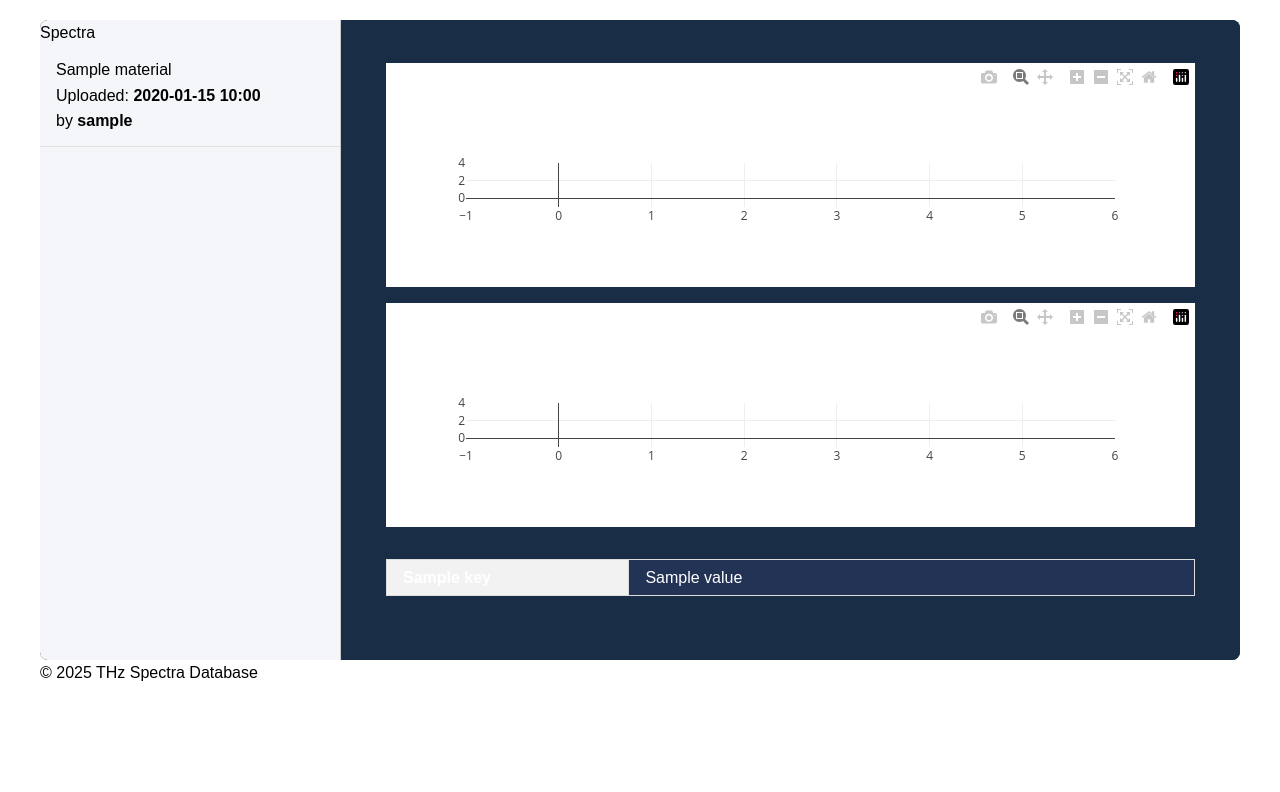
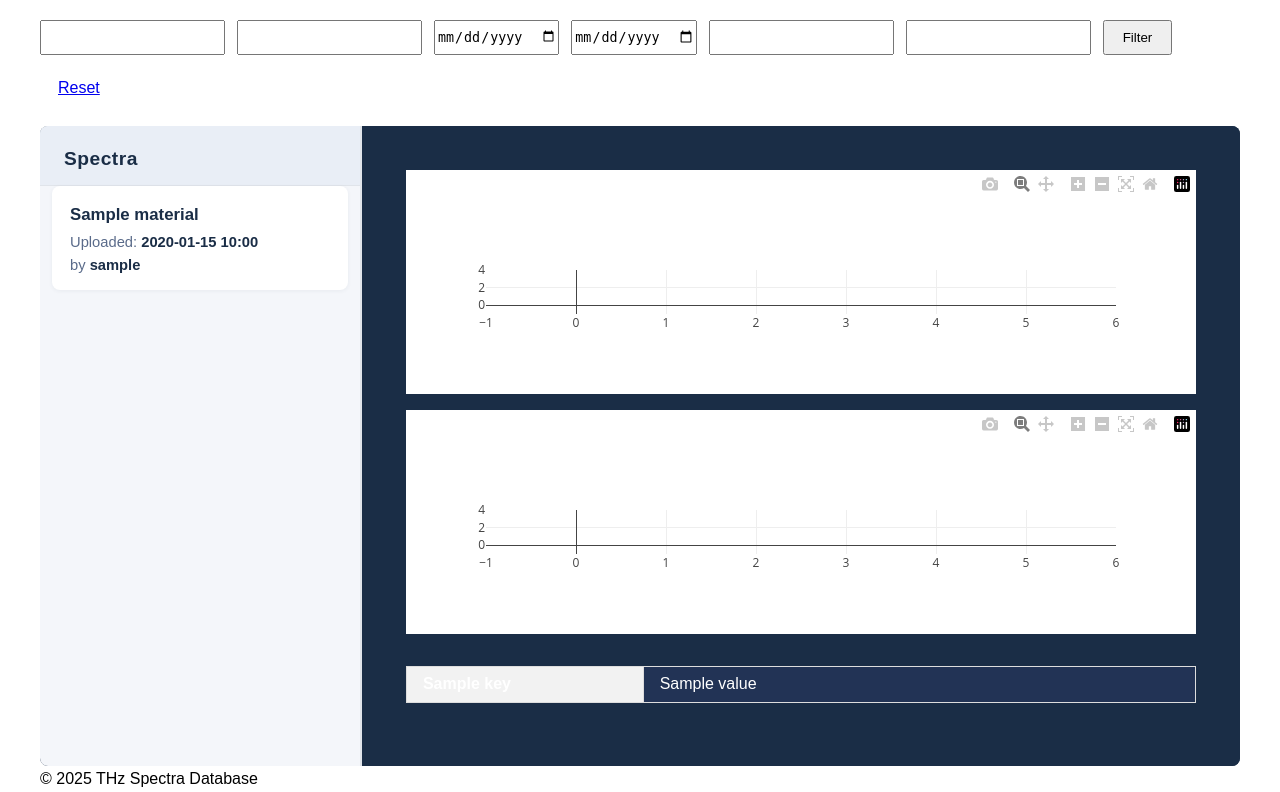
Before and after one commit to unibe-icelab/thz-tds-database, a Django app: template spectra/templates/spectra/spectrum_list.html in a window 1280 px wide. Shown: the part 78-870 px from the top of the page. Before the commit the page ends 759 px from the top, so only its background shows below. Run offline with Django 3.2, Linux system fonts and the light colour scheme; tables that the repository leaves empty hold one stand-in row (values such as "Sample post"); the template is opened without the code that fills it: values that come from a table or form of the project are taken from there, most other values are stand-ins (such as "Sample title", 1, 10 or a date in 2020); data that the repository does not hold is empty; some libraries are stand-ins or nearby versions.

Commit message:
working filter

```diff
--- a/spectra/forms.py
+++ b/spectra/forms.py
@@ -5,22 +5,43 @@ import json
 from django import forms
 from thzpy.timedomain import common_window
 from thzpy.transferfunctions import uniform_slab
+import re
+from django.core.exceptions import ValidationError
 
 from .models import Spectrum, Material
 import pydotthz
 import numpy as np  # Ensure NumPy is imported
+
+# spectra/forms.py
+from django import forms
+
+class SpectrumFilterForm(forms.Form):
+    name = forms.CharField(label="Material Name", required=False)
+    uploaded_by = forms.CharField(label="Uploaded By", required=False)
+    upload_date_from = forms.DateField(label="Uploaded After", required=False, widget=forms.DateInput(attrs={'type': 'date'}))
+    upload_date_to = forms.DateField(label="Uploaded Before", required=False, widget=forms.DateInput(attrs={'type': 'date'}))
+    meta_key = forms.CharField(label="Metadata Key", required=False)
+    meta_value = forms.CharField(label="Metadata Value", required=False)
+
+def validate_material_name(value):
+    # Only allow Unicode word characters and hyphens (no spaces or special chars)
+    if not re.match(r'^[\w\-]+$', value, re.UNICODE):
+        raise ValidationError(
+            "Name must only contain letters, numbers, underscores, or hyphens (no spaces or special characters)."
+        )
 
 
 class SpectrumUploadForm(forms.ModelForm):
     material_name = forms.CharField(
         label="Material Name",
         max_length=100,
+        validators=[validate_material_name],
         help_text="Enter the name for the material. If it doesn't exist, it will be created."
     )
     binary_data_file = forms.FileField(
-        label="Combined Data and Metadata File (Recommended)",
+        label="dotTHz file",
         required=False,
-        help_text="Upload a single file (e.g., JCAMP-DX, HDF5) containing both spectral data and metadata. If this is provided, the CSV and Metadata text field below will be ignored. A specific parser for your chosen binary format needs to be implemented in the form's `_parse_binary_file` method."
+        help_text="Upload a single file (.thz) containing both spectral data and metadata."
     )
     data_file = forms.FileField(
         label="Spectral Data File (CSV - Alternative)",
@@ -81,7 +102,7 @@ class SpectrumUploadForm(forms.ModelForm):
 
                 spectral_data_dict = {
                     'frequency': list(buffer["frequency"]),
-                    'refractive_index': list( np.real(buffer["refractive_index"])),
+                    'refractive_index': list(np.real(buffer["refractive_index"])),
                     'absorption_coefficient': list(buffer["absorption_coefficient"])
                 }
                 metadata_dict = {"thickness_mm": thickness_float}
@@ -189,7 +210,8 @@ class SpectrumUploadForm(forms.ModelForm):
         instance.spectral_data = self.cleaned_data.get('parsed_spectral_data') or {}
         instance.frequency_data = self.cleaned_data.get('parsed_spectral_data').get("frequency") or []
         instance.refractive_index_data = self.cleaned_data.get('parsed_spectral_data').get("refractive_index") or []
-        instance.absorption_coefficient_data = self.cleaned_data.get('parsed_spectral_data').get("absorption_coefficient") or []
+        instance.absorption_coefficient_data = self.cleaned_data.get('parsed_spectral_data').get(
+            "absorption_coefficient") or []
         instance.metadata = self.cleaned_data.get('final_metadata') or {}
 
         if commit:
--- a/spectra/templates/spectra/spectrum_list.html
+++ b/spectra/templates/spectra/spectrum_list.html
@@ -9,35 +9,74 @@
         border-radius: 8px;
         overflow: hidden;
     }
+
     .spectra-list-panel {
-        width: 300px;
+        width: 320px;
         background: #f4f6fa;
         overflow-y: auto;
-        padding: 0;
+        padding: 0 0 0 0;
         margin: 0;
-        border-right: 1px solid #ccc;
+        border-right: 2px solid #e0e4ea;
+        box-shadow: 2px 0 8px rgba(26, 45, 70, 0.04);
+        display: flex;
+        flex-direction: column;
     }
+
+    .spectra-list-header {
+        padding: 18px 24px 10px 24px;
+        font-size: 1.2em;
+        font-weight: bold;
+        color: #1a2d46;
+        letter-spacing: 0.5px;
+        background: #e9eef6;
+        border-bottom: 1px solid #e0e4ea;
+    }
+
     .spectra-list-panel ul {
         list-style: none;
-        padding: 0;
+        padding: 0 0 12px 0;
         margin: 0;
     }
+
     .spectra-list-panel li {
-        padding: 12px 16px;
-        border-bottom: 1px solid #e0e0e0;
+        margin: 0 12px 12px 12px;
+        border-radius: 8px;
+        box-shadow: 0 1px 4px rgba(26, 45, 70, 0.06);
+        background: #fff;
+        transition: box-shadow 0.2s, background 0.2s;
     }
+
     .spectra-list-panel a {
         text-decoration: none;
-        color: inherit;
+        color: #1a2d46;
         display: block;
+        padding: 16px 18px 12px 18px;
+        border-radius: 8px;
+        transition: background 0.2s, color 0.2s;
     }
-    .spectra-list-panel a.selected {
+
+    .spectra-list-panel a.selected, .spectra-list-panel a:hover {
         background: #d0e2ff;
-        font-weight: bold;
+        color: #0a1a2f;
+        box-shadow: 0 2px 8px rgba(26, 45, 70, 0.10);
     }
-    .spectra-list-panel a:hover {
-        background: #d0e2ff;
+
+    .spectra-list-panel .spectrum-title {
+        font-size: 1.05em;
+        font-weight: 600;
+        margin-bottom: 2px;
     }
+
+    .spectra-list-panel .spectrum-meta {
+        font-size: 0.92em;
+        color: #5a6b8a;
+        margin-bottom: 0;
+    }
+
+    .spectra-list-panel .spectrum-meta strong {
+        color: #1a2d46;
+    }
+
     .plot-panel {
         flex: 1;
         background: #1a2d46;
@@ -45,6 +84,7 @@
         align-items: center;
         justify-content: center;
     }
+
     .meta-table {
         margin-top: 2em;
         color: #fff;
@@ -53,22 +93,34 @@
         padding: 1em;
         width: 90%;
     }
+
     .meta-table th, .meta-table td {
         padding: 0.3em 1em;
         text-align: left;
     }
+
     .meta-table th {
         font-weight: bold;
         width: 30%;
     }
 </style>
+<form method="get" class="spectra-filter-form" style="margin-bottom: 18px; display: flex; gap: 12px; flex-wrap: wrap;">
+    {{ filter_form.name }}
+    {{ filter_form.uploaded_by }}
+    {{ filter_form.upload_date_from }}
+    {{ filter_form.upload_date_to }}
+    {{ filter_form.meta_key }}
+    {{ filter_form.meta_value }}
+    <button type="submit" class="btn btn-primary" style="padding: 8px 18px;">Filter</button>
+    <a href="{% url 'spectra:spectrum_list' %}" class="btn btn-secondary" style="padding: 8px 18px;">Reset</a>
+</form>
 <div class="spectra-container">
     <div class="spectra-list-panel">
         <div class="spectra-list-header">Spectra</div>
         <ul>
             {% for spectrum in spectra %}
             <li>
-                    <a href="{% url 'spectra:spectrum_detail' spectrum.pk %}"
+                <a href="{% url 'spectra:spectrum_detail' spectrum.pk %}{% if request.GET.urlencode %}?{{ request.GET.urlencode }}{% endif %}"
                    class="{% if selected_spectrum and selected_spectrum.pk == spectrum.pk %}selected{% endif %}">
                     <div class="spectrum-title">{{ spectrum.material.name }}</div>
                     <div class="spectrum-meta">
@@ -105,5 +157,12 @@
   var fig_abscoeff = {{ plotly_fig_abscoeff|safe }};
   Plotly.newPlot('plotly-plot-refidx', fig_refidx.data, fig_refidx.layout);
   Plotly.newPlot('plotly-plot-abscoeff', fig_abscoeff.data, fig_abscoeff.layout);
+  // Scroll selected entry into view
+  document.addEventListener('DOMContentLoaded', function() {
+    var selected = document.querySelector('.spectra-list-panel a.selected');
+    if (selected) {
+      selected.scrollIntoView({ behavior: 'smooth', block: 'center' });
+    }
+  });
 </script>
 {% endblock %}
```
Also changed, not shown: spectra/templates/spectra/upload_spectrum.html (+83 -49 lines), spectra/views.py (+24 -2 lines). Lines whose indentation alone changed are shown as unchanged.
